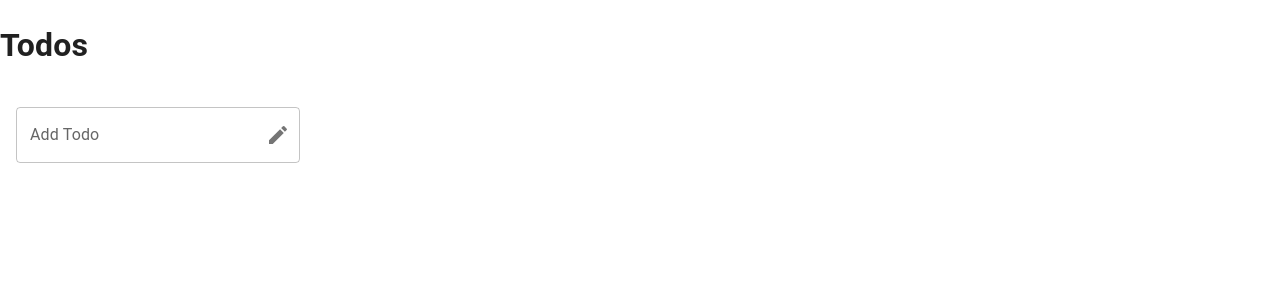
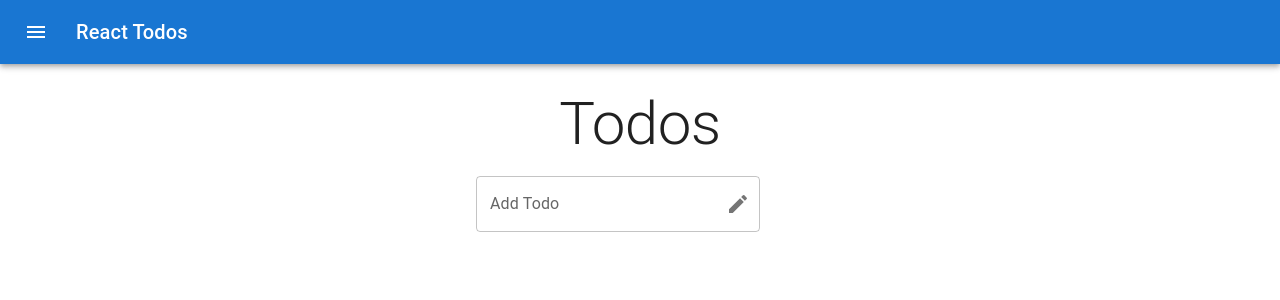
Before and after one commit to studioOwol/react-todos, a React (Vite) app: page / in a window 1280 px wide. Shown: the top 300 px of the page. Built offline with nearby package versions, Linux system fonts and the light colour scheme.

Commit message:
feat: add a navbar css style

```diff
--- a/src/App.jsx
+++ b/src/App.jsx
@@ -1,12 +1,14 @@
 import CssBaseline from "@mui/material/CssBaseline";
 import "./App.css";
 import TodoList from "./TodoList";
+import Navbar from "./Navbar";
 
 function App() {
   return (
     <>
       <CssBaseline />
-      <h1>Todos</h1>
+      <Navbar />
+
       <TodoList />
     </>
   );
--- /dev/null
+++ b/src/Navbar.jsx
@@ -0,0 +1,29 @@
+import AppBar from "@mui/material/AppBar";
+import Box from "@mui/material/Box";
+import Toolbar from "@mui/material/Toolbar";
+import Typography from "@mui/material/Typography";
+import IconButton from "@mui/material/IconButton";
+import MenuIcon from "@mui/icons-material/Menu";
+
+export default function Navbar() {
+  return (
+    <Box sx={{ flexGrow: 1 }}>
+      <AppBar position="static">
+        <Toolbar>
+          <IconButton
+            size="large"
+            edge="start"
+            color="inherit"
+            aria-label="menu"
+            sx={{ mr: 2 }}
+          >
+            <MenuIcon />
+          </IconButton>
+          <Typography variant="h6" component="div" sx={{ flexGrow: 1 }}>
+            React Todos
+          </Typography>
+        </Toolbar>
+      </AppBar>
+    </Box>
+  );
+}
--- a/src/TodoList.jsx
+++ b/src/TodoList.jsx
@@ -1,6 +1,7 @@
 import List from "@mui/material/List";
 import TodoItem from "./TodoItem";
 import TodoForm from "./TodoForm";
+import { Box, Typography } from "@mui/material";
 
 import { useState, useEffect } from "react";
 
@@ -43,6 +44,18 @@
   };
 
   return (
+    <Box
+      sx={{
+        display: "flex",
+        justifyContent: "center",
+        flexDirection: "column",
+        alignItems: "center",
+        m: 3,
+      }}
+    >
+      <Typography variant="h2" component="h1" sx={{ flexGrow: 1 }}>
+        Todos
+      </Typography>
       <List sx={{ width: "100%", maxWidth: 360, bgcolor: "background.paper" }}>
         {todos.map((todo) => (
           <TodoItem
@@ -54,6 +67,7 @@
         ))}
         <TodoForm addTodo={addTodo} />
       </List>
+    </Box>
   );
 }
 
```
Lines whose indentation alone changed are shown as unchanged.
